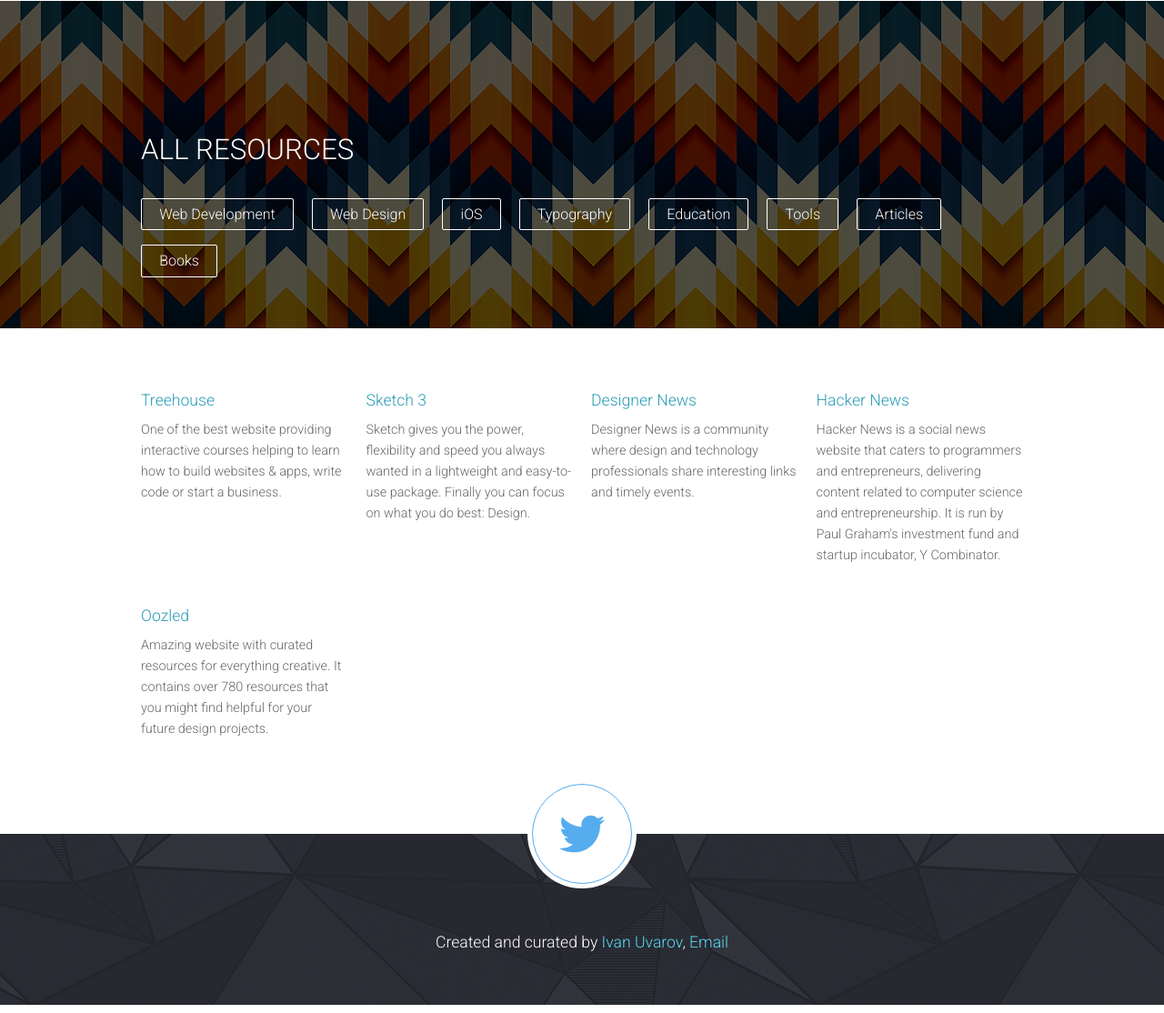
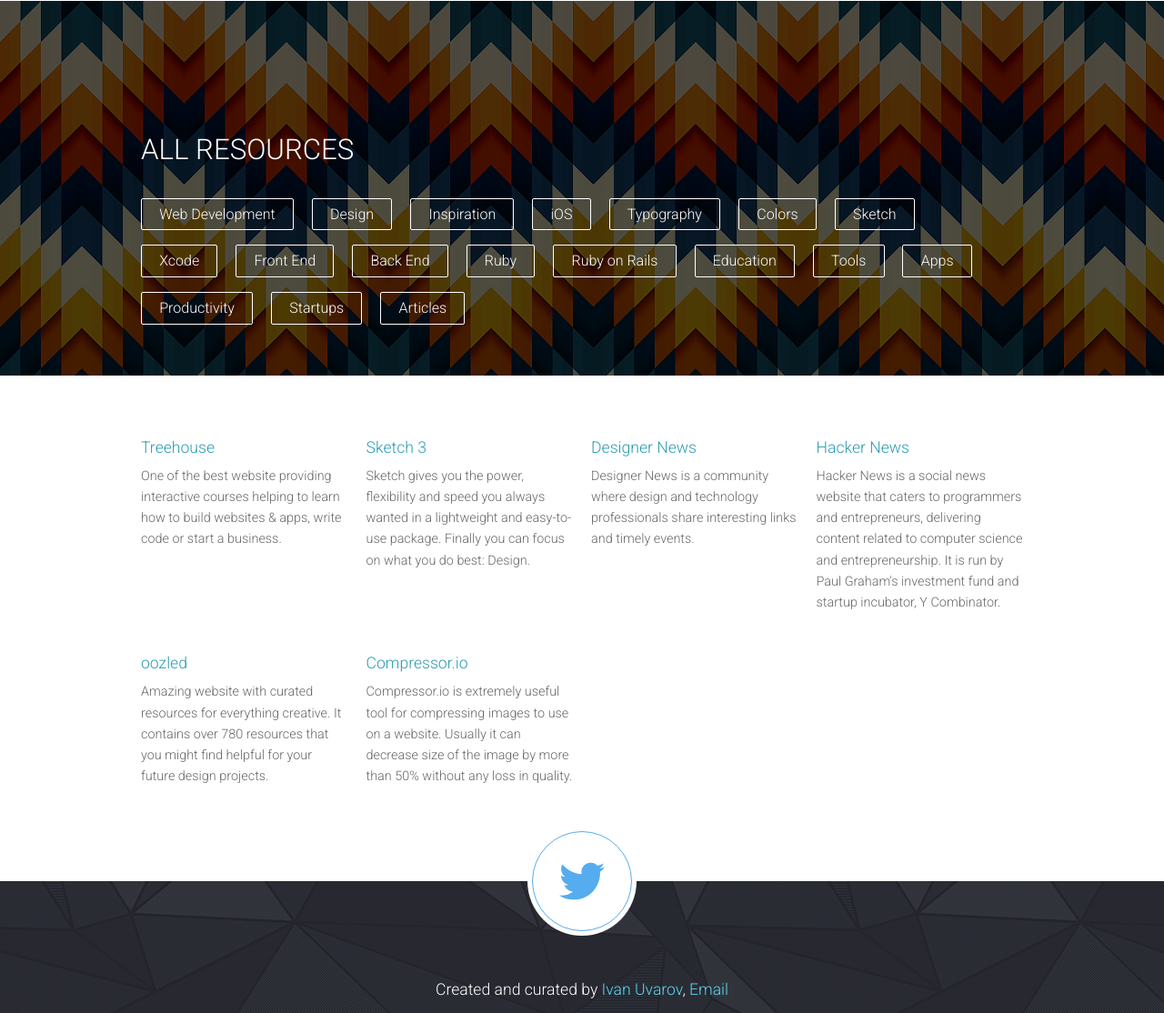
Before and after one commit to uvarov916/learning-resources, a website: page index.html in a window 1280 px wide. Shown: the part 1041-2155 px from the top of the page at 91% size. Drawn offline with Linux system fonts and the light colour scheme.

Commit message:
Minor fixes: fixed twitter link, moved data into separate file, etc.

```diff
--- a/index.html
+++ b/index.html
@@ -3,9 +3,11 @@
   <head>
     <meta charset="utf-8" />
     <meta name="viewport" content="width=device-width, initial-scale=1.0" />
-    <title>Design and development resources</title>
+    <title>The best resources for learning Web Development, Design, and iOS.</title>
     <link rel="stylesheet" href="css/app.css" />
     <link href='http://fonts.googleapis.com/css?family=Roboto:400,300' rel='stylesheet' type='text/css'>
+
+    <script type="text/javascript" src="js/data.js"></script>
 
     <link rel="stylesheet" href="css/animate.css">
     <script src="js/wow.js"></script>
@@ -107,6 +109,56 @@
                 <input type="checkbox" value="0" data-ng-model="search.tag8" data-ng-true-value="{{resources.categories[7]}}" data-ng-false-value='' /><span>{{ resources.categories[7] }}</span>
               </label>
             </div>
+            <div class="tag-button">
+              <label>
+                <input type="checkbox" value="0" data-ng-model="search.tag8" data-ng-true-value="{{resources.categories[8]}}" data-ng-false-value='' /><span>{{ resources.categories[8] }}</span>
+              </label>
+            </div>
+            <div class="tag-button">
+              <label>
+                <input type="checkbox" value="0" data-ng-model="search.tag8" data-ng-true-value="{{resources.categories[9]}}" data-ng-false-value='' /><span>{{ resources.categories[9] }}</span>
+              </label>
+            </div>
+            <div class="tag-button">
+              <label>
+                <input type="checkbox" value="0" data-ng-model="search.tag8" data-ng-true-value="{{resources.categories[10]}}" data-ng-false-value='' /><span>{{ resources.categories[10] }}</span>
+              </label>
+            </div>
+            <div class="tag-button">
+              <label>
+                <input type="checkbox" value="0" data-ng-model="search.tag8" data-ng-true-value="{{resources.categories[11]}}" data-ng-false-value='' /><span>{{ resources.categories[11] }}</span>
+              </label>
+            </div>
+            <div class="tag-button">
+              <label>
+                <input type="checkbox" value="0" data-ng-model="search.tag8" data-ng-true-value="{{resources.categories[12]}}" data-ng-false-value='' /><span>{{ resources.categories[12] }}</span>
+              </label>
+            </div>
+            <div class="tag-button">
+              <label>
+                <input type="checkbox" value="0" data-ng-model="search.tag8" data-ng-true-value="{{resources.categories[13]}}" data-ng-false-value='' /><span>{{ resources.categories[13] }}</span>
+              </label>
+            </div>
+            <div class="tag-button">
+              <label>
+                <input type="checkbox" value="0" data-ng-model="search.tag8" data-ng-true-value="{{resources.categories[14]}}" data-ng-false-value='' /><span>{{ resources.categories[14] }}</span>
+              </label>
+            </div>
+            <div class="tag-button">
+              <label>
+                <input type="checkbox" value="0" data-ng-model="search.tag8" data-ng-true-value="{{resources.categories[15]}}" data-ng-false-value='' /><span>{{ resources.categories[15] }}</span>
+              </label>
+            </div>
+            <div class="tag-button">
+              <label>
+                <input type="checkbox" value="0" data-ng-model="search.tag8" data-ng-true-value="{{resources.categories[16]}}" data-ng-false-value='' /><span>{{ resources.categories[16] }}</span>
+              </label>
+            </div>
+            <div class="tag-button">
+              <label>
+                <input type="checkbox" value="0" data-ng-model="search.tag8" data-ng-true-value="{{resources.categories[17]}}" data-ng-false-value='' /><span>{{ resources.categories[17] }}</span>
+              </label>
+            </div>
           </div>
         </div>
         </div>
@@ -131,7 +183,8 @@
     <footer>
 
       <div class="twitter-circle">
-        <a href="https://twitter.com/home?status=The%20best%20resources%20for%20learning%20design%20and%20development%20via%20@uvarovdd:%20http://uvarovis.com/ddres" target="_blank">
+        <a href="https://twitter.com/intent/tweet?text=The%20best%20resources%20for%20learning%20Web%20Development,%20Design,%20and%20iOS%20by%20@uvarovdd:%20http://ddres.uvarovis.com" target="_blank">
+
         <div class="wrapper">
 
         <svg version="1.1" id="Capa_1" xmlns="http://www.w3.org/2000/svg" xmlns:xlink="http://www.w3.org/1999/xlink" x="0px" y="0px" viewBox="0 0 16.002 16" enable-background="new 0 0 16.002 16" xml:space="preserve">
--- a/js/app.js
+++ b/js/app.js
@@ -21,84 +21,40 @@
    };
   });
 
-  app.controller('ResourcesController', function() {
+  app.controller('ResourcesController', function($scope, $http) {
     this.generalInfo = generalInfo;
+    this.categories = categories;
     this.featuredResources = featuredResources;
     this.allResources = allResources;
-    this.categories = categories;
+
   });
 
   var generalInfo = {
-    header_title: "Collection of web development and design resources",
+    header_title: "The best resources for learning Web Development, Design, and iOS",
     twitter_link: "http://twitter.com/uvarovdd"
   };
 
   var categories = [
     "Web Development",
-    "Web Design",
+    "Design",
+    "Inspiration",
     "iOS",
     "Typography",
+    "Colors",
+    "Sketch",
+    "Xcode",
+    "Front End",
+    "Back End",
+    "Ruby",
+    "Ruby on Rails",
     "Education",
     "Tools",
+    "Apps",
+    "Productivity",
+    "Startups",
     "Articles",
     "Books"
   ];
 
-  var featuredResources = [
-    {
-      name: "Treehouse",
-      link: "http://referrals.trhou.se/ivanuvarov",
-      description: "One of the best website providing interactive courses helping to learn how to build websites & apps, write code or start a business.",
-    },
-    {
-      name: "Sketch 3",
-      link: "http://bohemiancoding.com/sketch/",
-      description: "Sketch gives you the power, flexibility and speed you always wanted in a lightweight and easy-to-use package. Finally you can focus on what you do best: Design.",
-    },
-    {
-      name: "Designer News",
-      link: "https://news.layervault.com",
-      description: "Designer News is a community where design and technology professionals share interesting links and timely events.",
-    },
-    {
-      name: "Hacker News",
-      link: "https://news.ycombinator.com",
-      description: "Hacker News is a social news website that caters to programmers and entrepreneurs, delivering content related to computer science and entrepreneurship. It is run by Paul Graham's investment fund and startup incubator, Y Combinator.",
-    },
-    {
-      name: "Oozled",
-      link: "http://oozled.com",
-      description: "Amazing website with curated resources for everything creative. It contains over 780 resources that you might find helpful for your future design projects."
-    }
-  ];
-
-  var allResources = [
-    {
-      name: "Treehouse",
-      link: "http://referrals.trhou.se/ivanuvarov",
-      description: "One of the best website providing interactive courses helping to learn how to build websites & apps, write code or start a business.",
-      tags: ["iOS", "Android", "Web Development", "Web Design", "Typography", "Education"]
-    },
-    {
-      name: "Sketch 3",
-      link: "http://bohemiancoding.com/sketch/",
-      description: "Sketch gives you the power, flexibility and speed you always wanted in a lightweight and easy-to-use package. Finally you can focus on what you do best: Design.",
-    },
-    {
-      name: "Designer News",
-      link: "https://news.layervault.com",
-      description: "Designer News is a community where design and technology professionals share interesting links and timely events.",
-    },
-    {
-      name: "Hacker News",
-      link: "https://news.ycombinator.com",
-      description: "Hacker News is a social news website that caters to programmers and entrepreneurs, delivering content related to computer science and entrepreneurship. It is run by Paul Graham's investment fund and startup incubator, Y Combinator.",
-    },
-    {
-      name: "Oozled",
-      link: "http://oozled.com",
-      description: "Amazing website with curated resources for everything creative. It contains over 780 resources that you might find helpful for your future design projects."
-    }
-  ];
 
 })();
--- /dev/null
+++ b/js/data.js
@@ -0,0 +1,61 @@
+var featuredResources = [
+  {
+    name: "Treehouse",
+    link: "http://referrals.trhou.se/ivanuvarov",
+    description: "One of the best website providing interactive courses helping to learn how to build websites & apps, write code or start a business.",
+  },
+  {
+    name: "Sketch 3",
+    link: "http://bohemiancoding.com/sketch/",
+    description: "Sketch gives you the power, flexibility and speed you always wanted in a lightweight and easy-to-use package. Finally you can focus on what you do best: Design.",
+  },
+  {
+    name: "Designer News",
+    link: "https://news.layervault.com",
+    description: "Designer News is a community where design and technology professionals share interesting links and timely events.",
+  },
+  {
+    name: "Hacker News",
+    link: "https://news.ycombinator.com",
+    description: "Hacker News is a social news website that caters to programmers and entrepreneurs, delivering content related to computer science and entrepreneurship. It is run by Paul Graham's investment fund and startup incubator, Y Combinator.",
+  },
+  {
+    name: "oozled",
+    link: "http://oozled.com",
+    description: "Amazing website with curated resources for everything creative. It contains over 780 resources that you might find helpful for your future design projects."
+  }
+];
+
+var allResources = [
+  {
+    name: "Treehouse",
+    link: "http://referrals.trhou.se/ivanuvarov",
+    description: "One of the best website providing interactive courses helping to learn how to build websites & apps, write code or start a business.",
+    tags: ["iOS", "Android", "Web Development", "Web Design", "Typography", "Education"]
+  },
+  {
+    name: "Sketch 3",
+    link: "http://bohemiancoding.com/sketch/",
+    description: "Sketch gives you the power, flexibility and speed you always wanted in a lightweight and easy-to-use package. Finally you can focus on what you do best: Design.",
+  },
+  {
+    name: "Designer News",
+    link: "https://news.layervault.com",
+    description: "Designer News is a community where design and technology professionals share interesting links and timely events.",
+  },
+  {
+    name: "Hacker News",
+    link: "https://news.ycombinator.com",
+    description: "Hacker News is a social news website that caters to programmers and entrepreneurs, delivering content related to computer science and entrepreneurship. It is run by Paul Graham's investment fund and startup incubator, Y Combinator.",
+  },
+  {
+    name: "oozled",
+    link: "http://oozled.com",
+    description: "Amazing website with curated resources for everything creative. It contains over 780 resources that you might find helpful for your future design projects."
+  },
+  {
+    name: "Compressor.io",
+    link: "https://compressor.io",
+    description: "Compressor.io is extremely useful tool for compressing images to use on a website. Usually it can decrease size of the image by more than 50% without any loss in quality."
+  }
+];
```
Also changed, not shown: js/min/app-min.js (+1 -1 lines), js/min/data-min.js (added, +1 -0 lines), 1 other file.
